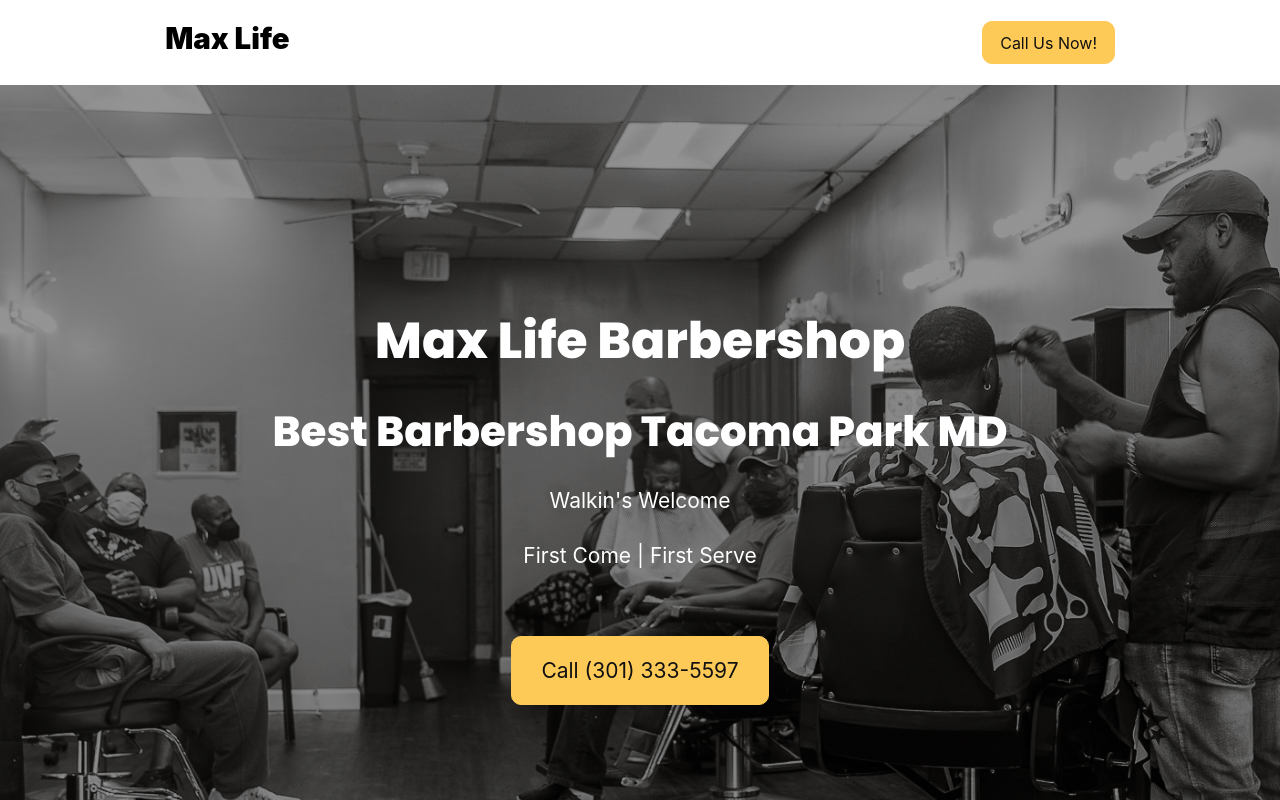
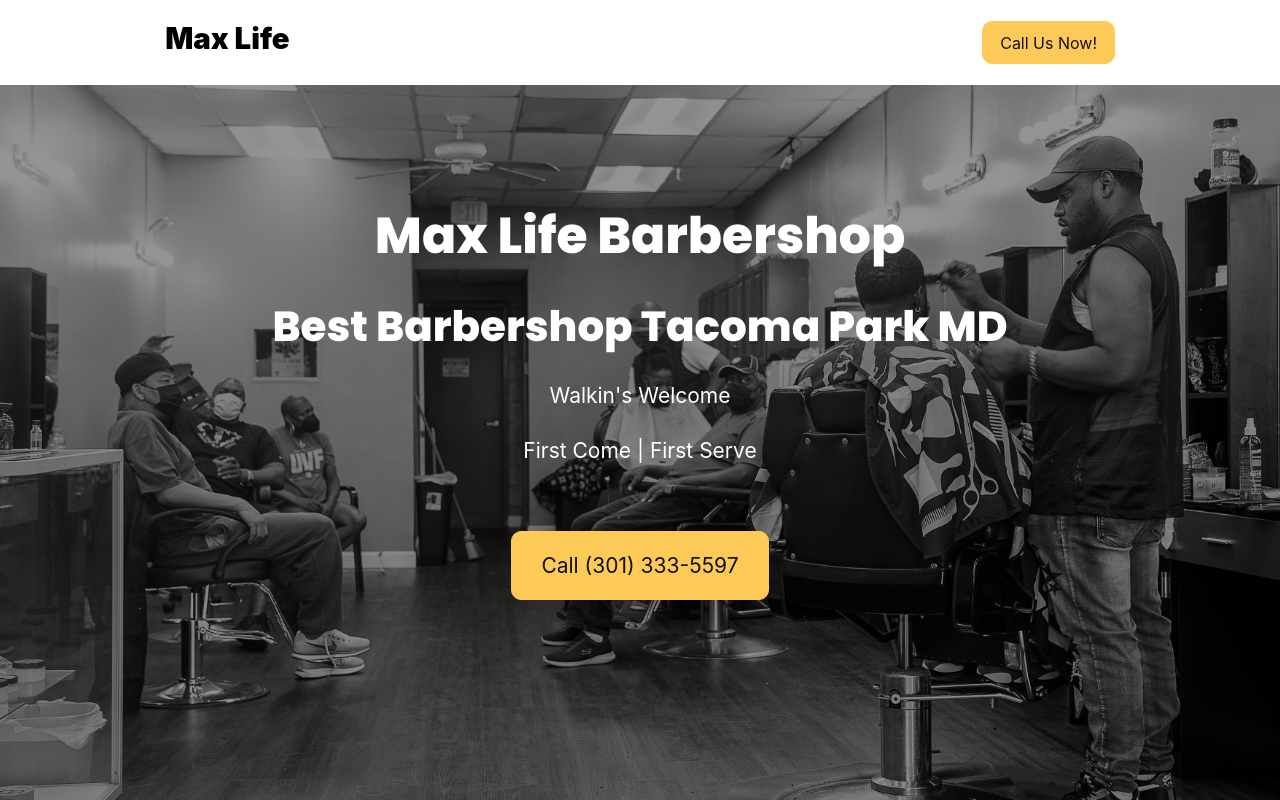
Before and after one commit to kgb4000/max-life, a Next.js app: page / in a window 1280 px wide. Shown: the top 800 px of the page. Built offline with nearby package versions, Linux system fonts and the light colour scheme.

Commit message:
Added code

```diff
--- a/components/heroBox.js
+++ b/components/heroBox.js
@@ -31,7 +31,7 @@ const HeroBox = styled.div`
     url(../images/max-life-barbershop.jpg);
   background-position: center;
   background-size: cover;
-  height: 50rem;
+  height: 40rem;
   color: #fff;
   text-align: center;
 
```
